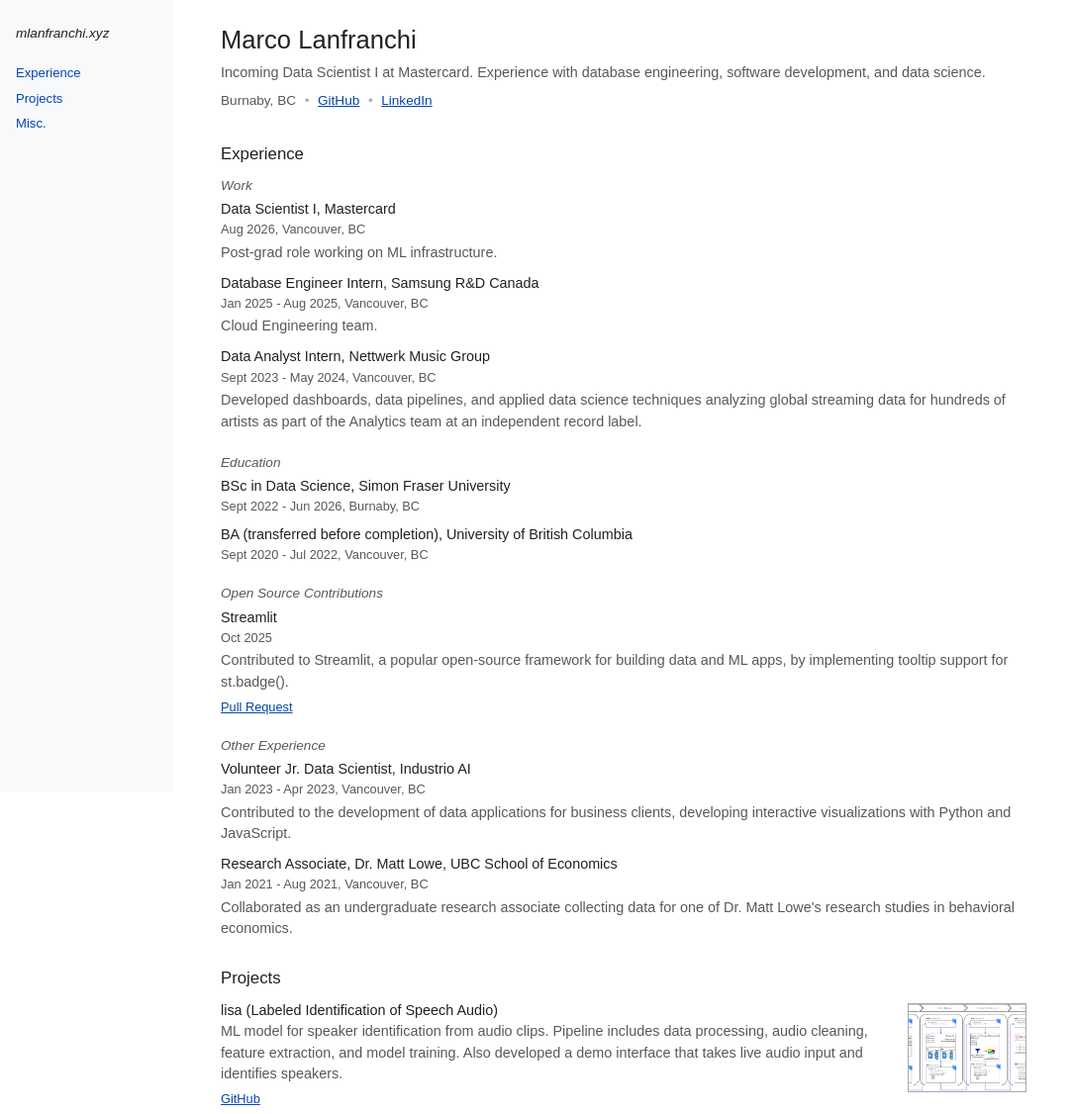
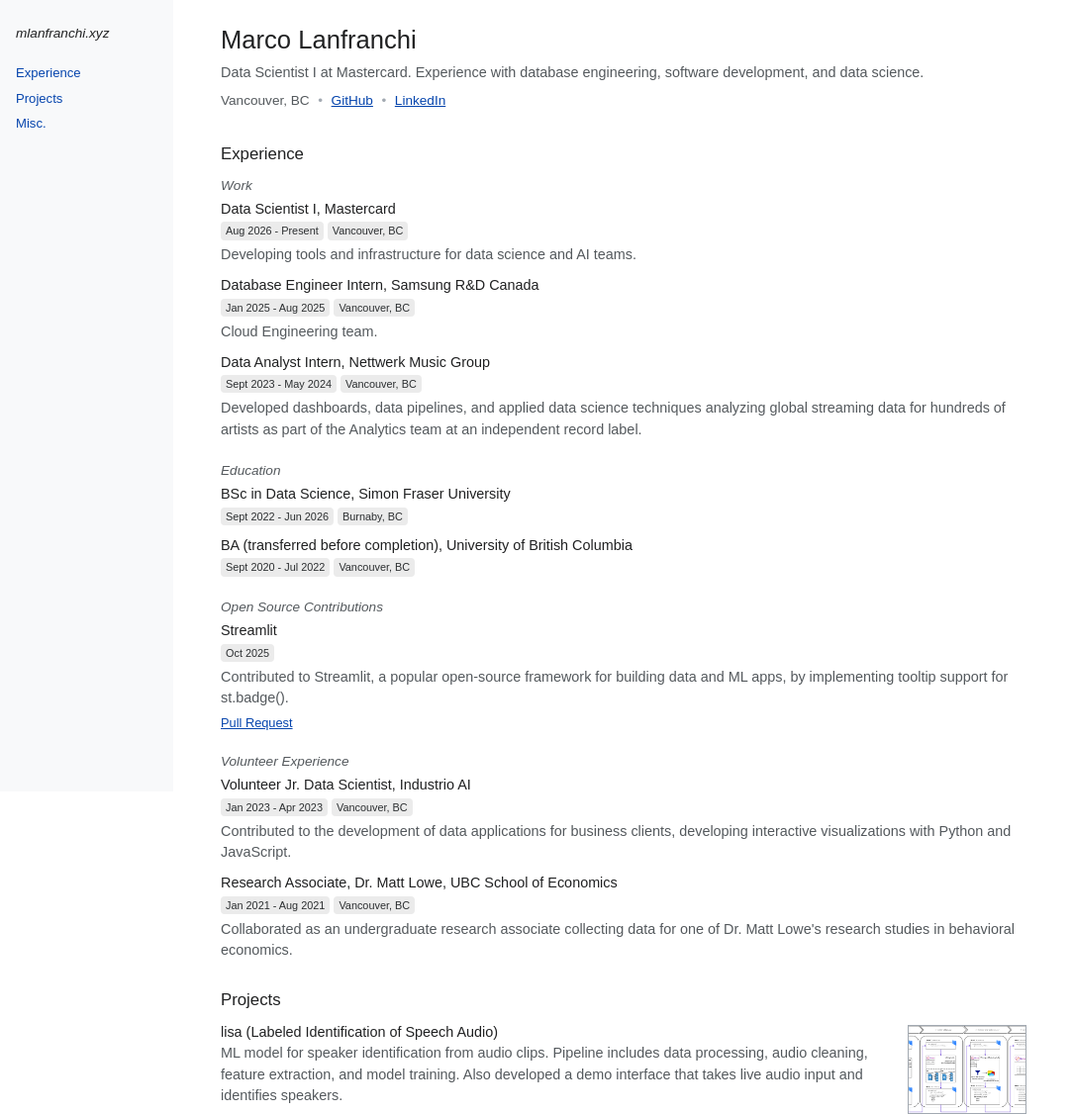
Before and after one commit to marcolanfranchi/ml, a Flask app: page / in a window 1280 px wide. Shown: the top 1126 px of the page at 99% size, without its empty margins (0-1084 px from the left). Run offline with Flask 3, Linux system fonts and the light colour scheme.

Commit message:
Update portfolio details and enhance timeline item styling

```diff
--- a/data.py
+++ b/data.py
@@ -3,7 +3,7 @@ portfolio_data = {
     "email": "marcolanfranchi02 [at] gmail [dot] com",
     "github": "https://github.com/marcolanfranchi",
     "linkedin": "https://linkedin.com/in/marco--lanfranchi",
-    "hero_description": "Incoming Data Scientist I at Mastercard. Experience with database engineering, software development, and data science.",
+    "hero_description": "Data Scientist I at Mastercard. Experience with database engineering, software development, and data science.",
 
     # Education
     "education": [
@@ -28,8 +28,8 @@ portfolio_data = {
         {
             "title": "Data Scientist I",
             "company": "Mastercard",
-            "date": "Aug 2026",
-            "description": "Post-grad role working on ML infrastructure.",
+            "date": "Aug 2026 - Present",
+            "description": "Developing tools and infrastructure for data science and AI teams.",
             "location": "Vancouver, BC",
         },
         {
--- a/static/css/style.css
+++ b/static/css/style.css
@@ -237,6 +237,17 @@ a:hover {
     display: block;
 }
 
+.timeline-item .meta-badge {
+    display: inline-block;
+    background-color: #ebebeb;
+    color: #2c2f31;
+    font-size: 0.68rem;
+    padding: 1px 5px;
+    border-radius: 4px;
+    margin-right: 4px;
+    margin-bottom: 0.3rem;
+}
+
 .timeline-item p {
     margin-bottom: 0.25rem;
     color: #54595d;
--- a/templates/home.html
+++ b/templates/home.html
@@ -4,7 +4,7 @@
     <p class="hero-description">{{ data.hero_description }}</p>
 
     <div class="hero-contact">
-        <span>Burnaby, BC</span>
+        <span>Vancouver, BC</span>
         <!-- <span class="separator">•</span>
         <span> {{ data.email }} </span> -->
         <span class="separator">•</span>
@@ -23,7 +23,7 @@
         {% for job in data.jobs %}
         <div class="timeline-item">
             <h3>{{ job.title }}, {{ job.company }}</h3>
-            <span class="meta">{{ job.date }}, {{ job.location }}</span>
+            <span class="meta-badge">{{ job.date }}</span><span class="meta-badge">{{ job.location }}</span>
             <p>{{ job.description }}</p>
             <!-- <div class="tags">
                 {% if job.tech %}
@@ -42,7 +42,7 @@
         {% for edu in data.education %}
         <div class="timeline-item">
             <h3>{{ edu.degree }}, {{ edu.school }}</h3>
-            <span class="meta">{{ edu.date }}, {{ edu.location }}</span>
+            <span class="meta-badge">{{ edu.date }}</span><span class="meta-badge">{{ edu.location }}</span>
         </div>
         {% endfor %}
     </div>
@@ -52,7 +52,7 @@
         {% for contr in data.opensource %}
         <div class="timeline-item">
             <h3>{{ contr.title }}</h3>
-            <span class="meta">{{ contr.date }}</span>
+            <span class="meta-badge">{{ contr.date }}</span>
             <p>{{ contr.description }}</p>
             <div class="meta">
                 <a href="{{ contr.pr_link }}" target="_blank">Pull Request</a>
@@ -69,12 +69,12 @@
         {% endfor %}
     </div>
 
-    <h2 class="section-subtitle">Other Experience</h2>
+    <h2 class="section-subtitle">Volunteer Experience</h2>
     <div class="timeline-group">
         {% for vol in data.volunteering %}
         <div class="timeline-item">
             <h3>{{ vol.title }}, {{ vol.company }}</h3>
-            <span class="meta">{{ vol.date }}, {{ vol.location }}</span>
+            <span class="meta-badge">{{ vol.date }}</span><span class="meta-badge">{{ vol.location }}</span>
             <p>{{ vol.description }}</p>
             <!-- <div class="tags">
             {% if vol.tech %}
```
